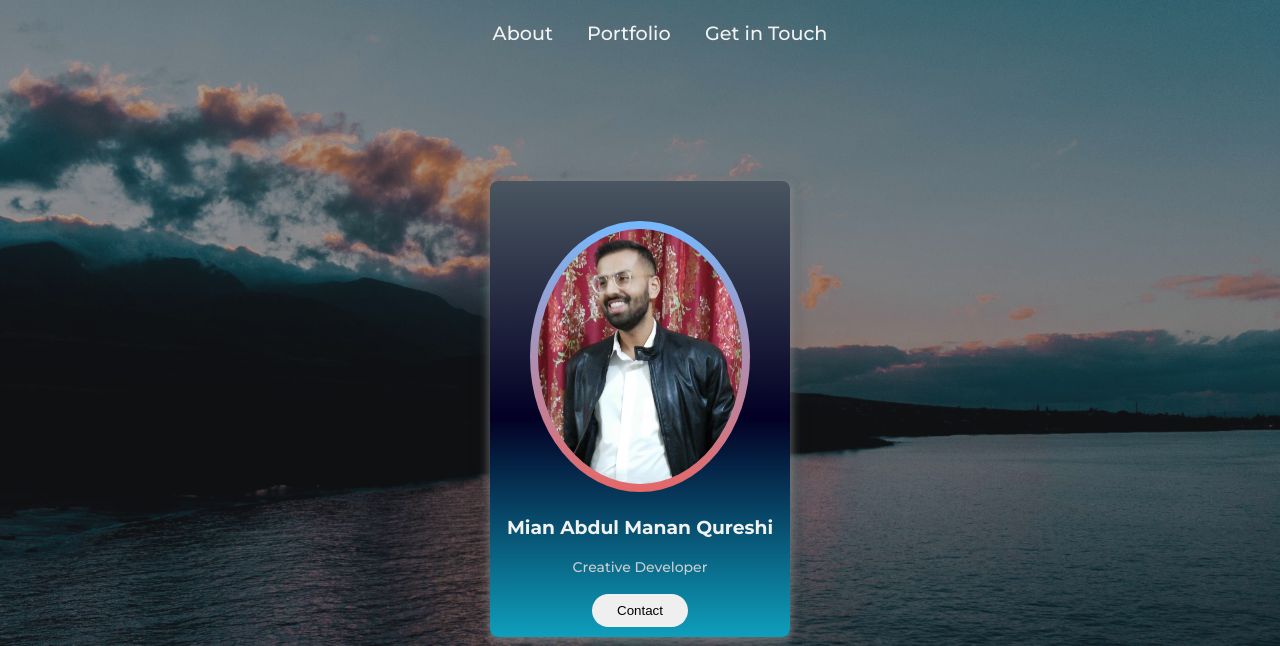
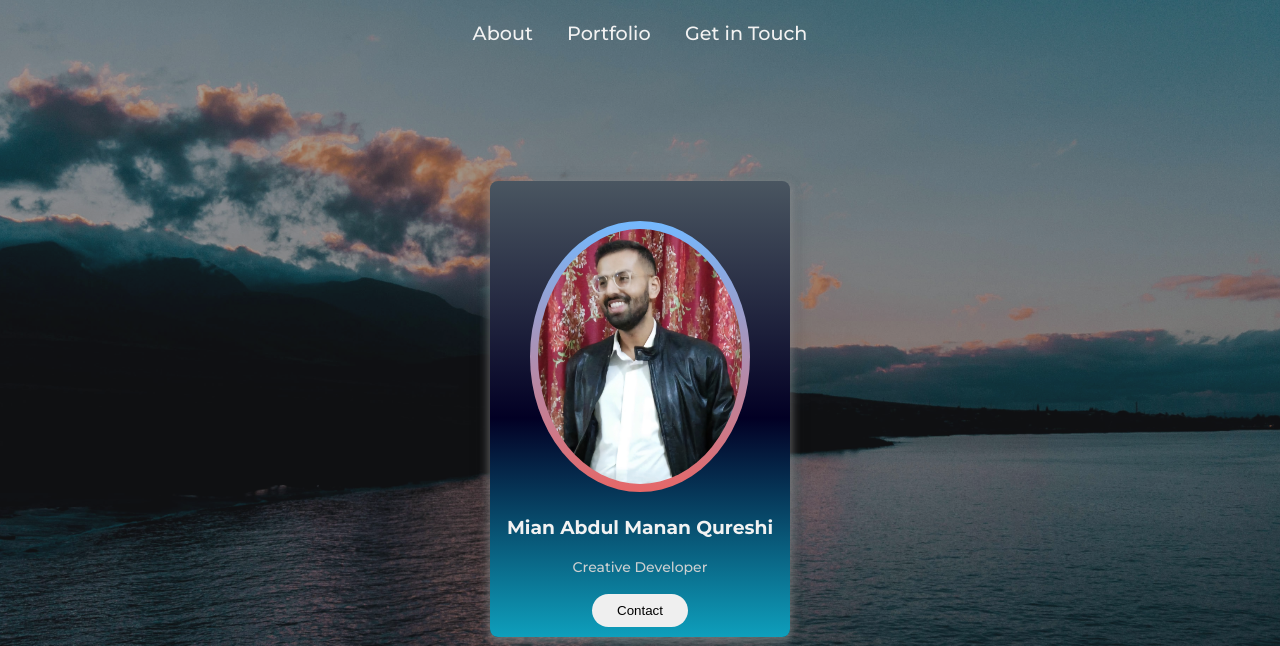
Before and after one commit to mamq99/personal-website, a plain HTML site: page index.html in a window 1280 px wide. Shown: the top 646 px of the page. Drawn offline with nearby package versions, Linux system fonts and the light colour scheme.

Commit message:
Removed Excess padding in nav-links to centralize items

```diff
--- a/assets/css/style.css
+++ b/assets/css/style.css
@@ -42,14 +42,14 @@ body{
 
 }
 
-
+.header .nav-links{
+    padding: 0;
+}
 .header .nav-links li{
     display: inline-block;
     padding: 0px 10px;
     margin: 5px;
-
 }
-
 .header .nav-links li, a {
     font-size: 16px;
     font-weight: 500;
```
